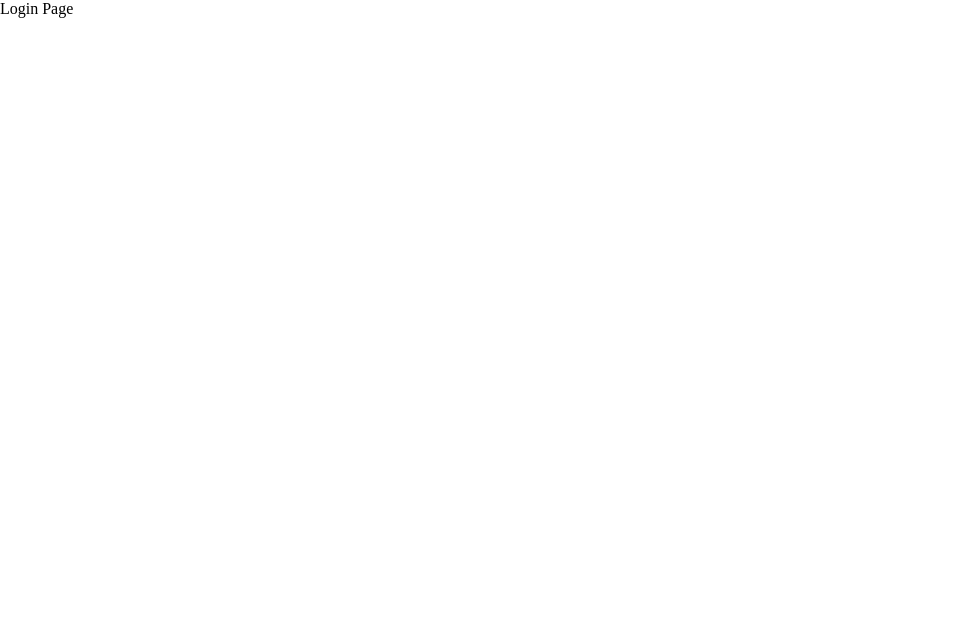
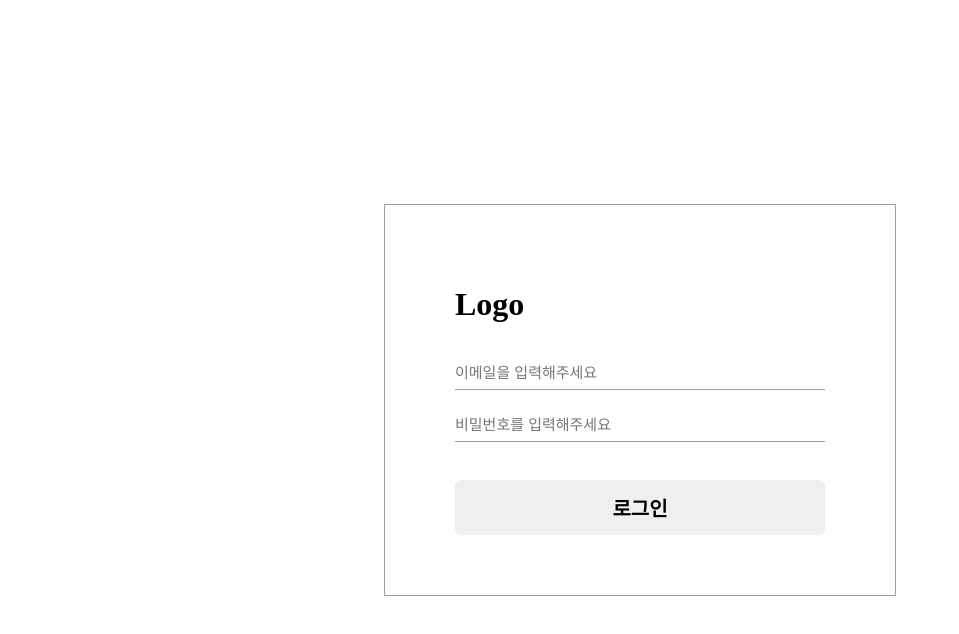
Before and after one commit to spring-boot-toy-project-team/code-review-frontend, a Next.js app in the folder code-review/: page /login in a window 1280 px wide. Shown: the top 634 px of the page, without its empty margins (0-959 px from the left). Built offline with nearby package versions, Linux system fonts and the light colour scheme.

Commit message:
feat:login form

```diff
--- /dev/null
+++ b/code-review/src/components/Button/SubmitButton.tsx
@@ -0,0 +1,20 @@
+import styled from 'styled-components';
+
+const Button = styled.button`
+  width: 100%;
+  border: none;
+  border-radius: 6px;
+  padding: 13px 0 13px;
+  font-size: 20px;
+  font-weight: 700;
+`;
+
+interface Props {
+  children: string;
+}
+
+const SubmitButton = (props: Props) => {
+  return <Button type="submit">{props.children}</Button>;
+};
+
+export default SubmitButton;
--- /dev/null
+++ b/code-review/src/components/Input/LoginInput.tsx
@@ -0,0 +1,45 @@
+import React from 'react';
+import styled from 'styled-components';
+import { flexCenter } from '../../../styles/css-style';
+
+const InputContainer = styled.div`
+  width: 100%;
+  margin-bottom: 15px;
+
+  > label {
+    display: block;
+  }
+
+  > input {
+    width: 100%;
+    border: none;
+    padding: 11px 70px 8px 0;
+    border-bottom: 1px solid #9e9e9e;
+    font-size: 15px;
+    cursor: pointer;
+  }
+  > input:focus {
+    outline: none;
+    border-bottom: 1px solid black;
+  }
+`;
+
+interface Props {
+  placeHloder: string;
+  type: string;
+  onChangeHandler: (event: React.ChangeEvent<HTMLInputElement>) => void;
+}
+
+const LoginInput = (props: Props) => {
+  return (
+    <InputContainer>
+      <input
+        placeholder={props.placeHloder}
+        type={props.type}
+        onChange={props.onChangeHandler}
+      />
+    </InputContainer>
+  );
+};
+
+export default LoginInput;
--- a/code-review/src/pages/login/index.tsx
+++ b/code-review/src/pages/login/index.tsx
@@ -1,9 +1,89 @@
+import React, { useCallback, useState } from 'react';
+import styled from 'styled-components';
+import { flexCenter } from '../../../styles/css-style';
+import SubmitButton from '../../components/Button/SubmitButton';
+import LoginInput from '../../components/Input/LoginInput';
+
 const Login = () => {
+  const [eamil, setEmail] = useState('');
+  const [password, setPassword] = useState('');
+
+  const onSubmitHandler = (event: React.FormEvent<HTMLFormElement>) => {
+    event.preventDefault();
+    console.log(eamil, password);
+    // 로그인 성공하면
+    setEmail('');
+    setPassword('');
+  };
+
+  const onChangeEmail = useCallback(
+    (event: React.ChangeEvent<HTMLInputElement>) => {
+      const userEamil = event.target.value;
+      setEmail(userEamil);
+    },
+    [eamil]
+  );
+  const onChangePassword = useCallback(
+    (event: React.ChangeEvent<HTMLInputElement>) => {
+      const userPassword = event.target.value;
+      setPassword(userPassword);
+    },
+    [password]
+  );
+
   return (
-    <>
-      <div>Login Page</div>
-    </>
+    <LoginContainer>
+      <LoginForm onSubmit={onSubmitHandler}>
+        <LogoWrap>Logo</LogoWrap>
+        <InputBox>
+          <LoginInput
+            placeHloder="이메일을 입력해주세요"
+            type="text"
+            onChangeHandler={onChangeEmail}
+          />
+          <LoginInput
+            placeHloder="비밀번호를 입력해주세요"
+            type="password"
+            onChangeHandler={onChangePassword}
+          />
+        </InputBox>
+        <ErrorBox></ErrorBox>
+        <ButtonBox>
+          <SubmitButton children="로그인" />
+        </ButtonBox>
+      </LoginForm>
+    </LoginContainer>
   );
 };
 
+const LoginContainer = styled.div`
+  width: 100%;
+  height: 100vh;
+  padding: 24px 0;
+  ${flexCenter}
+`;
+
+const LoginForm = styled.form`
+  width: 40%;
+  padding: 60px 70px;
+  border: 1px solid #9e9e9e;
+`;
+
+const LogoWrap = styled.h1`
+  margin-bottom: 30px;
+`;
+
+const InputBox = styled.div`
+  width: 100%;
+`;
+
+const ErrorBox = styled.div`
+  width: 100%;
+`;
+
+const ButtonBox = styled.div`
+  width: 100%;
+  margin-top: 38px;
+`;
+
 export default Login;
--- /dev/null
+++ b/code-review/styles/css-style.ts
@@ -0,0 +1,13 @@
+import { css } from 'styled-components';
+
+export const flexCenter = css`
+  display: flex;
+  justify-content: center;
+  align-items: center;
+`;
+
+export const flexAround = css`
+  display: flex;
+  justify-content: space-around;
+  align-items: center;
+`;
--- a/code-review/styles/global-style.ts
+++ b/code-review/styles/global-style.ts
@@ -21,6 +21,10 @@ a {
   color: inherit;
   text-decoration: none;
 }
+
+button{
+  cursor: pointer;
+}
 `;
 
 // @media (prefers-color-scheme: dark) {
--- a/code-review/styles/theme.ts
+++ b/code-review/styles/theme.ts
@@ -1,3 +1,38 @@
 import { DefaultTheme } from 'styled-components';
 
-export const theme: DefaultTheme = {};
+export const theme: DefaultTheme = {
+  breakPoints: {
+    mobile: '481px',
+    tablet: '769px',
+    desktop: '1024px',
+  },
+  colors: {
+    black100: '#F5F5F5',
+    black200: '#EEEEEE',
+    black300: '#E0E0E0',
+    black400: '#BDBDBD',
+    black500: '#9E9E9E',
+    black600: '#757575',
+    black700: '#616161',
+    black800: '#424242',
+    black900: '#212121',
+    black000: '#000000',
+
+    red500: '#F44336',
+    red600: '#E53935',
+    red700: '#D50000',
+
+    white000: '#ffffff',
+
+    blue: '#1890ff',
+  },
+  fontSize: {
+    size08: '8px',
+    size12: '12px',
+    size15: '15px',
+    size18: '18px',
+    size20: '20px',
+    size24: '24px',
+    size32: '32px',
+  },
+};
```
Also changed, not shown: code-review/styles/styled.d.ts (+38 -1 lines).
